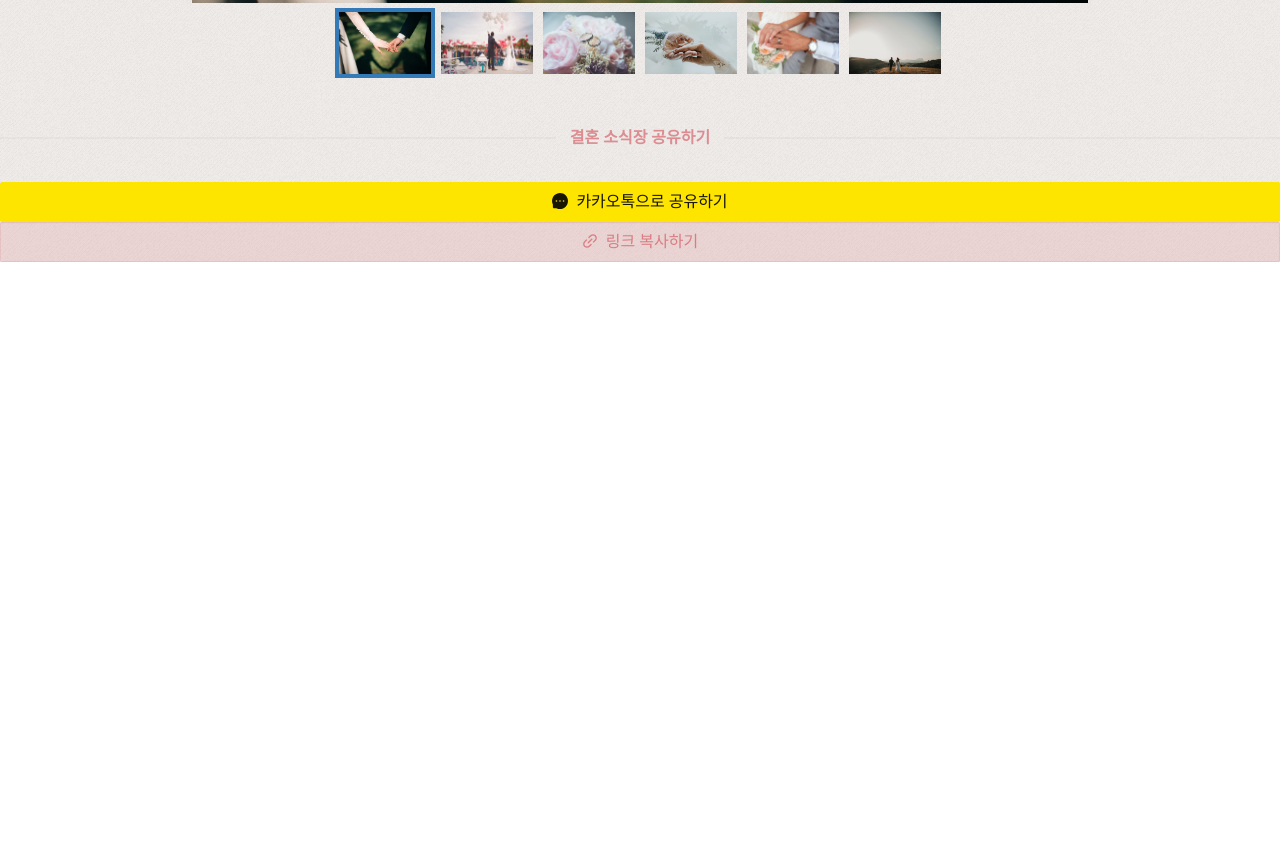
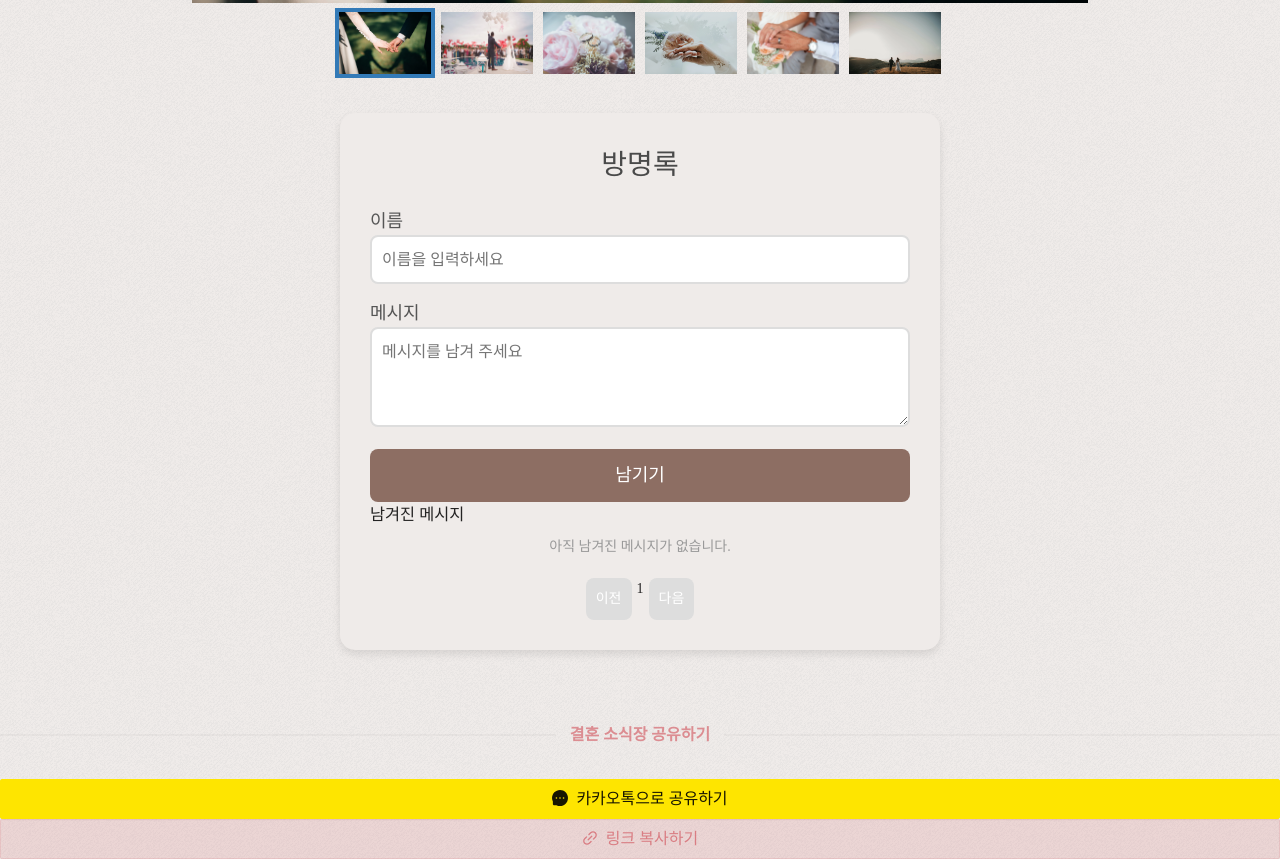
Before and after one commit to taetaeyo/wedding-newsletter, a Gatsby site: page / in a window 1280 px wide. Shown: the part 1760-2619 px from the top of the page. Before the commit the page ends 2022 px from the top, so only its background shows below. Built offline with nearby package versions, Linux system fonts and the light colour scheme; Gatsby itself is replaced by a stand-in of ours.

Commit message:
방명록 컴포넌트 임시 commit

```diff
--- /dev/null
+++ b/src/components/guestbook.jsx
@@ -0,0 +1,233 @@
+import React, { useState, useEffect } from 'react';
+import styled from 'styled-components';
+
+// Styled Components 정의
+const GuestbookWrapper = styled.div`
+  background-color: #efebe9;  // 배경색
+  padding: 30px;  // 여백 추가
+  border-radius: 15px;
+  box-shadow: 0 4px 8px rgba(0, 0, 0, 0.1);
+  max-width: 600px;
+  margin: 30px auto;
+  font-family: 'Noto Sans KR', sans-serif;
+`;
+
+const Title = styled.h2`
+  color: #4a4a4a;
+  text-align: center;
+  font-size: 28px;
+  margin-bottom: 20px;
+`;
+
+const Form = styled.form`
+  display: flex;
+  flex-direction: column;
+  gap: 15px;
+`;
+
+const Label = styled.label`
+  color: #555;
+  font-size: 18px;
+  margin-bottom: 5px; // 라벨과 입력창 간격
+`;
+
+const Input = styled.input`
+  padding: 10px;
+  border: 2px solid #ddd;
+  border-radius: 8px;
+  font-size: 16px;
+  background-color: #fff;
+  width: 100%; // 너비를 100%로 설정하여 크기 통일
+
+  &:focus {
+    border-color: #f5a623;
+    outline: none;
+    box-shadow: 0 0 5px rgba(245, 166, 35, 0.5);
+  }
+`;
+
+const Textarea = styled.textarea`
+  padding: 10px;
+  border: 2px solid #ddd;
+  border-radius: 8px;
+  font-size: 16px;
+  background-color: #fff;
+  width: 100%; // 너비를 100%로 설정하여 크기 통일
+  min-height: 100px;
+
+  &:focus {
+    border-color: #f5a623;
+    outline: none;
+    box-shadow: 0 0 5px rgba(245, 166, 35, 0.5);
+  }
+`;
+
+const Button = styled.button`
+  padding: 12px;
+  background-color: #8d6e63;  // 부드러운 갈색
+  color: #fff;
+  border: none;
+  border-radius: 8px;
+  font-size: 18px;
+  cursor: pointer;
+  transition: background-color 0.3s ease;
+
+  &:hover {
+    background-color: #6f4c3e;  // 어두운 갈색
+  }
+`;
+
+const MessageList = styled.ul`
+  margin-top: 20px;
+  list-style: none;
+  padding: 0;
+`;
+
+const MessageItem = styled.li`
+  background-color: #fff;
+  padding: 15px;
+  border-radius: 10px;
+  margin-bottom: 10px;
+  box-shadow: 0 2px 5px rgba(0, 0, 0, 0.1);
+
+  strong {
+    color: #f5a623;
+  }
+
+  span {
+    display: block;
+    margin-top: 5px;
+    color: #777;
+    font-size: 14px;
+  }
+`;
+
+const NoMessage = styled.p`
+  color: #999;
+  text-align: center;
+`;
+
+const Pagination = styled.div`
+  display: flex;
+  justify-content: center;
+  margin-top: 20px;
+`;
+
+const PageButton = styled.button`
+  background-color: #8d6e63;  // 부드러운 갈색
+  color: white;
+  border: none;
+  border-radius: 8px;
+  padding: 10px;
+  margin: 0 5px;
+  cursor: pointer;
+
+  &:disabled {
+    background-color: #ddd;
+    cursor: not-allowed;
+  }
+
+  &:hover:enabled {
+    background-color: #6f4c3e;  // 어두운 갈색
+  }
+`;
+
+// 방명록 컴포넌트
+const Guestbook = () => {
+  const [name, setName] = useState('');
+  const [message, setMessage] = useState('');
+  const [guestbookEntries, setGuestbookEntries] = useState([]);
+  const [currentPage, setCurrentPage] = useState(1);
+  const entriesPerPage = 3; // 한 페이지에 보여줄 메시지 수
+
+  // 로컬 스토리지에서 방명록 불러오기
+  useEffect(() => {
+    const savedEntries = JSON.parse(localStorage.getItem('guestbookEntries')) || [];
+    setGuestbookEntries(savedEntries);
+  }, []);
+
+  // 방명록 제출 함수
+  const handleSubmit = (e) => {
+    e.preventDefault();
+    if (name.trim() === '' || message.trim() === '') {
+      alert('이름과 메시지를 입력해 주세요.');
+      return;
+    }
+
+    const newEntry = { name, message, date: new Date().toLocaleString() };
+    const updatedEntries = [...guestbookEntries, newEntry];
+
+    setGuestbookEntries(updatedEntries);
+    localStorage.setItem('guestbookEntries', JSON.stringify(updatedEntries));
+
+    // 입력값 초기화
+    setName('');
+    setMessage('');
+  };
+
+  // 현재 페이지에 해당하는 메시지 목록
+  const indexOfLastEntry = currentPage * entriesPerPage;
+  const indexOfFirstEntry = indexOfLastEntry - entriesPerPage;
+  const currentEntries = guestbookEntries.slice(indexOfFirstEntry, indexOfLastEntry);
+
+  // 페이지 변경 함수
+  const handlePageChange = (direction) => {
+    if (direction === 'next' && currentPage < Math.ceil(guestbookEntries.length / entriesPerPage)) {
+      setCurrentPage(currentPage + 1);
+    } else if (direction === 'prev' && currentPage > 1) {
+      setCurrentPage(currentPage - 1);
+    }
+  };
+
+  return (
+    <GuestbookWrapper>
+      <Title>방명록</Title>
+      <Form onSubmit={handleSubmit}>
+        <div>
+          <Label>이름</Label>
+          <Input
+            type="text"
+            value={name}
+            onChange={(e) => setName(e.target.value)}
+            placeholder="이름을 입력하세요"
+          />
+        </div>
+        <div>
+          <Label>메시지</Label>
+          <Textarea
+            value={message}
+            onChange={(e) => setMessage(e.target.value)}
+            placeholder="메시지를 남겨 주세요"
+          />
+        </div>
+        <Button type="submit">남기기</Button>
+      </Form>
+
+      <h3>남겨진 메시지</h3>
+      {currentEntries.length === 0 ? (
+        <NoMessage>아직 남겨진 메시지가 없습니다.</NoMessage>
+      ) : (
+        <MessageList>
+          {currentEntries.map((entry, index) => (
+            <MessageItem key={index}>
+              <strong>{entry.name}</strong>
+              <span>({entry.date})</span>: {entry.message}
+            </MessageItem>
+          ))}
+        </MessageList>
+      )}
+
+      <Pagination>
+        <PageButton onClick={() => handlePageChange('prev')} disabled={currentPage === 1}>
+          이전
+        </PageButton>
+        <span>{currentPage}</span>
+        <PageButton onClick={() => handlePageChange('next')} disabled={currentPage >= Math.ceil(guestbookEntries.length / entriesPerPage)}>
+          다음
+        </PageButton>
+      </Pagination>
+    </GuestbookWrapper>
+  );
+};
+
+export default Guestbook;
--- a/src/pages/index.js
+++ b/src/pages/index.js
@@ -17,6 +17,7 @@ import Song from "../assets/song.mp3";
 
 import AOS from "aos";
 import "aos/dist/aos.css";
+import Guestbook from "../components/guestbook";
 
 // markup
 const { Footer } = Layout;
@@ -55,6 +56,7 @@ const IndexPage = () => {
       {/* <Location /> */}
       {/* <Quote /> */}
       {/* <CongratulatoryMoney /> */}
+      <Guestbook />
       <Share />
       {/* <Footer
         style={{
```
